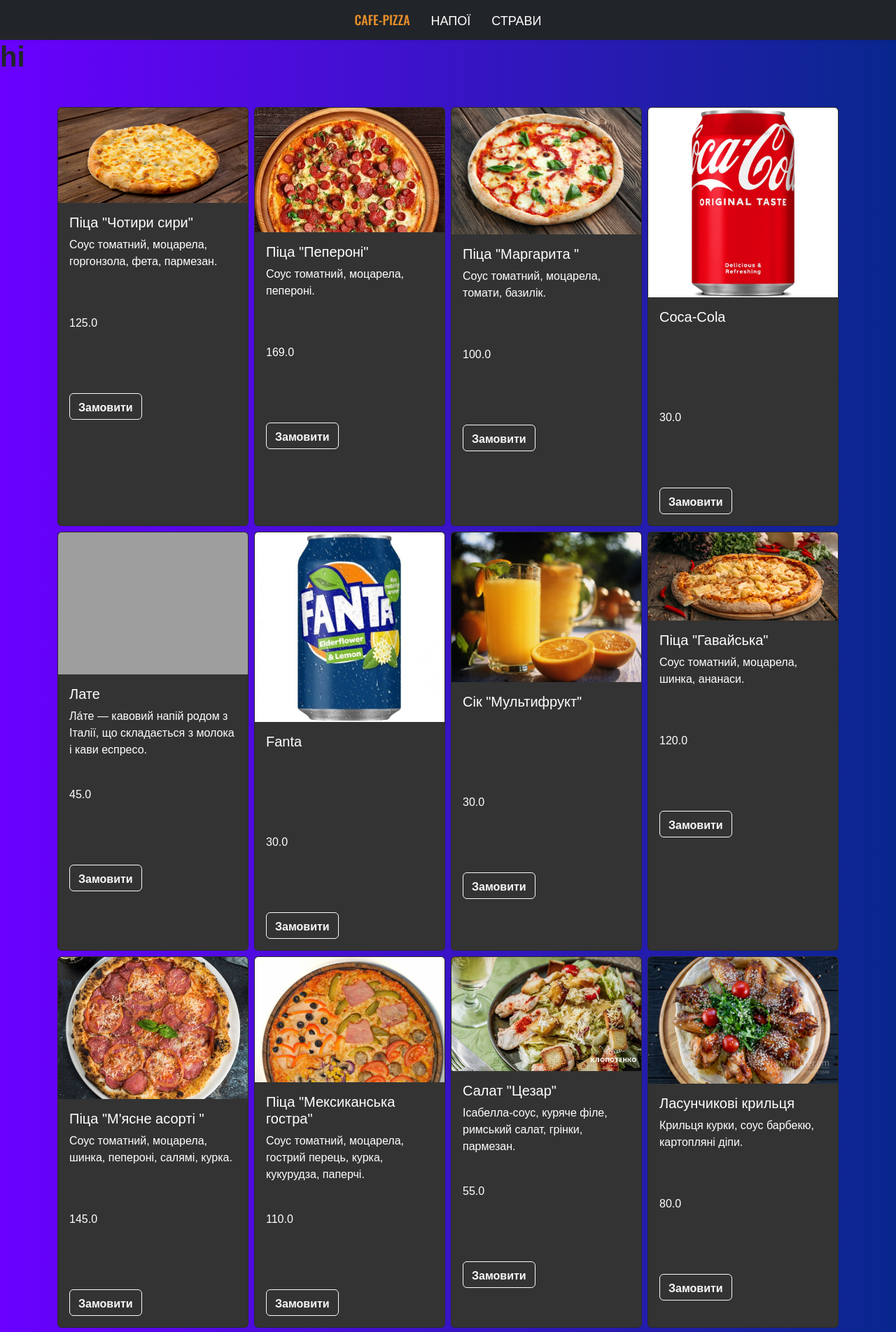
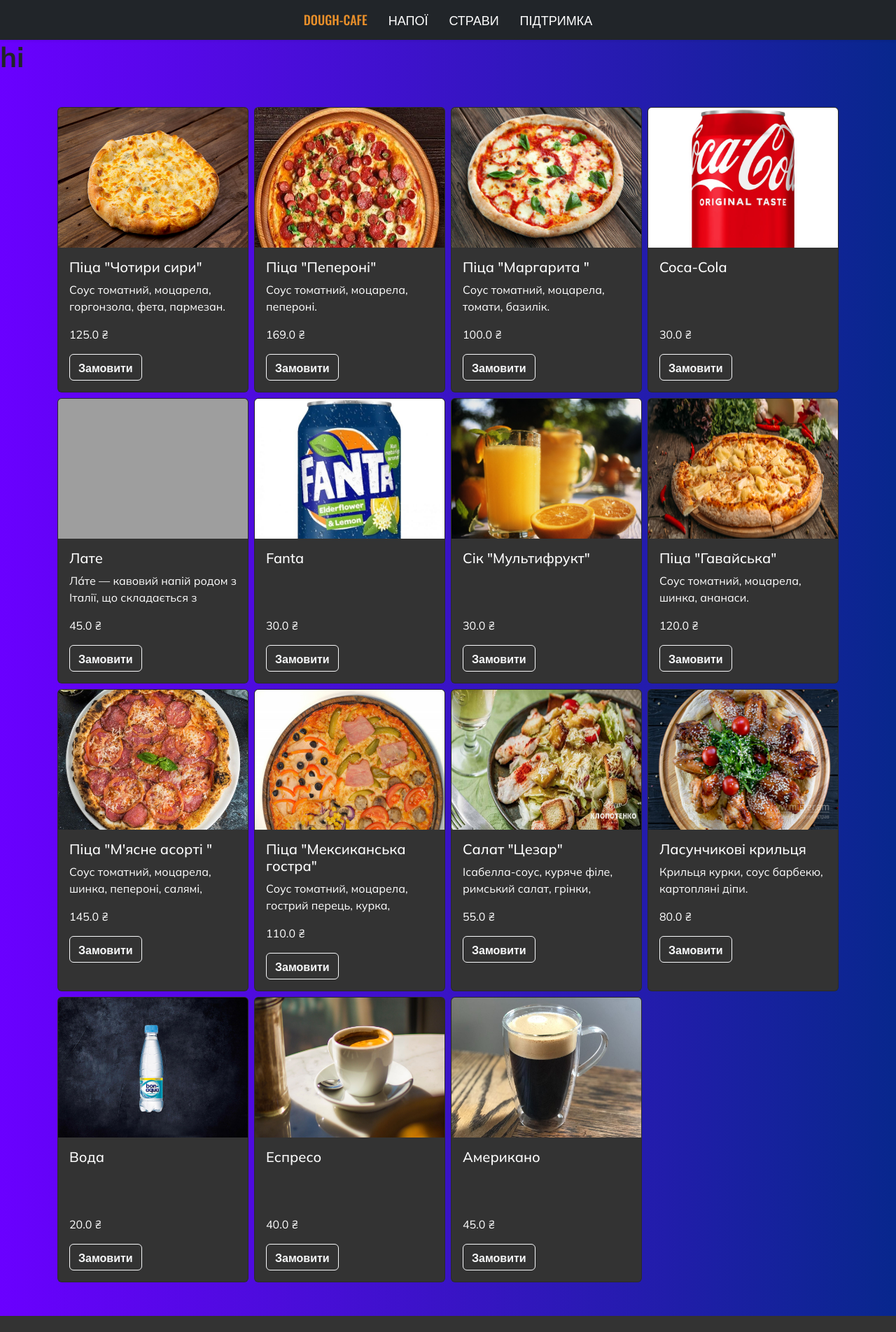
Before and after one commit to Rosti415/cafe-pizza, a Flask app: page /dish in a window 1280 px wide. Shown: the top 1904 px of the page at 70% size. Run offline with Flask 3, Linux system fonts and the light colour scheme; data comes from the database, SQL or seed files in the repository; both versions use the stored data as it was after the commit; grey boxes are pictures that could not be loaded.

Commit message:
Add files via upload

```diff
--- a/app.py
+++ b/app.py
@@ -44,10 +44,15 @@
     if request.method == "POST":
         try:
             db.order(product_id,request.form['name'],request.form['addres'],request.form['quantity'],request.form['phone'],request.form['comment'])
-            flash("Замовлення оформлено","alert-succes")
+            flash("Замовлення оформлено","alert-success")
         except:
             flash("Замовлення оформлено","alert-danger")
     return render_template("order.html",categories=categories,product=product)
+
+@app.route("/login")#вказуєм url для виклику функції
+def support():
+    categories = db.get_all_categories()
+    return render_template("support.html",categories=categories)
 
 
 if __name__ == "__main__":
--- a/static/style.css
+++ b/static/style.css
@@ -14,7 +14,7 @@
     padding: 0;
 }
 body{
-font-family: "Raleway", sans-serif;
+font-family: "Mulish", monospace ;
 margin: 0;
 width: 100%;
 height: 100vh;
--- a/templates/base.html
+++ b/templates/base.html
@@ -4,6 +4,9 @@
     <meta charset="UTF-8">
     <meta name="viewport" content="width=device-width, initial-scale=1.0">
     <title>Pizza_house</title>
+    <link rel="preconnect" href="https://fonts.googleapis.com">
+    <link rel="preconnect" href="https://fonts.gstatic.com" crossorigin>
+    <link href="https://fonts.googleapis.com/css2?family=Mulish:ital,wght@0,200..1000;1,200..1000&display=swap" rel="stylesheet">
     <link href="https://cdn.jsdelivr.net/npm/bootstrap@5.3.2/dist/css/bootstrap.min.css" rel="stylesheet" integrity="sha384-T3c6CoIi6uLrA9TneNEoa7RxnatzjcDSCmG1MXxSR1GAsXEV/Dwwykc2MPK8M2HN" crossorigin="anonymous">
     <script src="https://cdn.jsdelivr.net/npm/bootstrap@5.3.2/dist/js/bootstrap.bundle.min.js" integrity="sha384-C6RzsynM9kWDrMNeT87bh95OGNyZPhcTNXj1NW7RuBCsyN/o0jlpcV8Qyq46cDfL" crossorigin="anonymous"></script>
 
@@ -34,20 +37,26 @@
         </div>
 
             </div>
-            <div class = "textinfo">
+            <div class = "textinfo container">
+            <div>
                 <p >Графік роботи:</p>
-                <p >Без вихідних з 10:00 до 22:30</p>
+                <p ><b>Без вихідних з 10:00 до 22:30</b></p>
             </div>
 
+            <div style="text-align: right;">
+                <p >Номер телефону:</p>
+                <p><b>+38(096) 488 6798</b></p>
+            </div>
+        </div>
 
         <div class = "footerNav">
         <li><a href="/">Home</a></li>
         <li><a href="">About us</a></li>
-        <li><a href="">Help</a></li>
+        <li><a href="/login">Help</a></li>
         </div>
 
 
-        <div class = "footerBottom">
+        <div class = "footerBottom container">
         &copy; Rostyslav Yakubovskiy 2024
         </div>
     </footer>
--- a/templates/menu.html
+++ b/templates/menu.html
@@ -18,17 +18,17 @@
       </div>
     </div>
   </nav>-->
-
   <nav class="navbar navbar-expand-lg bg-dark navbar-dark shadow-sm py-3 py-lg-0 px-3 px-lg-0">
     <a href="/" class="navbar-brand d-block d-lg-none">
-        <h1 class="m-0 text-uppercase text-white"><i class="fa fa-birthday-cake fs-1 text-primary me-3"></i>Cafe-Pizza</h1>
+        <h1 class="m-0 text-uppercase text-white">
+          <img  style="max-width: 40px; max-height: 40px;" src="/static/img/icon.png" alt=""><i class="fs-1 text-primary me-3"></i>Dough-Cafe</h1>
     </a>
     <button class="navbar-toggler" type="button" data-bs-toggle="collapse" data-bs-target="#navbarCollapse">
         <span class="navbar-toggler-icon"></span>
     </button>
     <div class="collapse navbar-collapse" id="navbarCollapse">
         <div class="navbar-nav ms-auto mx-lg-auto py-0">
-            <a href="/" class="nav-item nav-link active">Cafe-Pizza</a>
+            <a href="/" class="nav-item nav-link active">Dough-Cafe</a>
           </li>
           {% for category in categories %}
           <li class="nav-item">
@@ -36,6 +36,7 @@
           </li>
           {% endfor %}
             {#<a href="{{ url_for('order') }}" class="nav-item nav-link">Замолення</a>#}
+            <a href="{{ url_for('support') }}" class="nav-item nav-link">Підтримка</a>
         </div>
     </div>
 </nav>
--- a/templates/post_card.html
+++ b/templates/post_card.html
@@ -1,9 +1,11 @@
-<div class="card h-100 dark-card" style="max-width: 25rem; min-height: 30rem;">
-    <img src="{{ url_for('static', filename='img/'+product[3]) }}" class="card-img-top" alt="...">
+<div class="card h-100 dark-card" style="max-width: 25rem; min-height: 20rem;">
+  <div class="overflow-y-hidden" style="max-height: 200px;">
+    <img   style="min-height: 200px;"  src="{{ url_for('static', filename='img/'+product[3]) }}" class="card-img-top" alt="...">
+  </div>
     <div class="card-body">
       <h5 class="card-title">{{product[1]}}</h5>
-      <p class="card-text overflow-y-hidden price" style ="height: 7rem">{{product[2]}}</p>
-      <p class="card-text overflow-y-hidden price mx-10" style ="height: 7rem">{{product[4]}}</p>
+      <p class="card-text overflow-y-hidden price" style ="height: 3rem">{{product[2]}}</p>
+      <p class="card-text price  my-3" <b>{{product[4]}} ₴</b></p>
       <a href= "{{ url_for('order', product_id=product[0]) }}" class="btn btn-outline-light">Замовити</a>
     </div>
   </div>
```
Also changed, not shown: other parts of static/style.css (+52 -0 lines), templates/index.html (+15 -11 lines), templates/support.html (+46 -1 lines), shop.db, static/img/icon.png (added), static/img/support.jpg (added).
